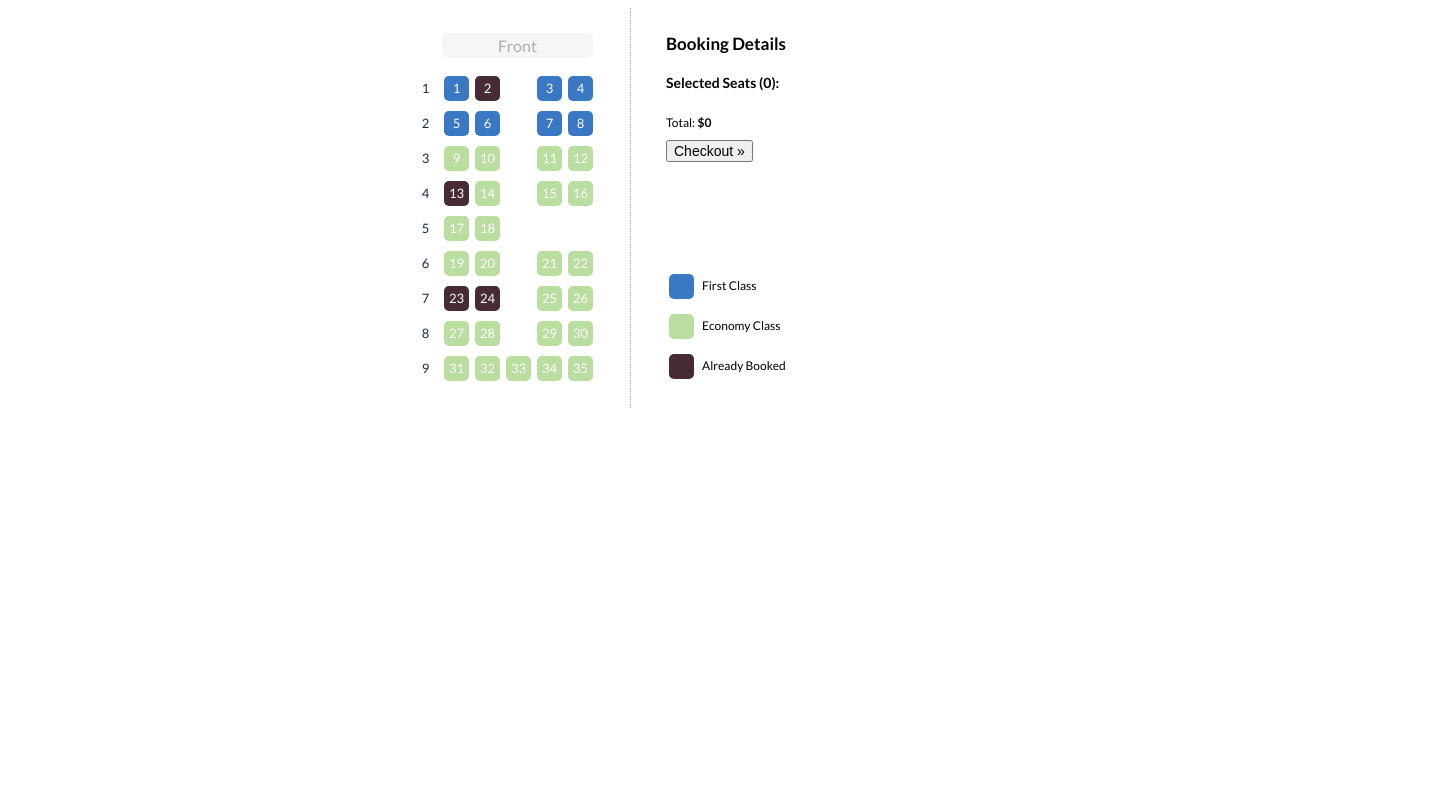
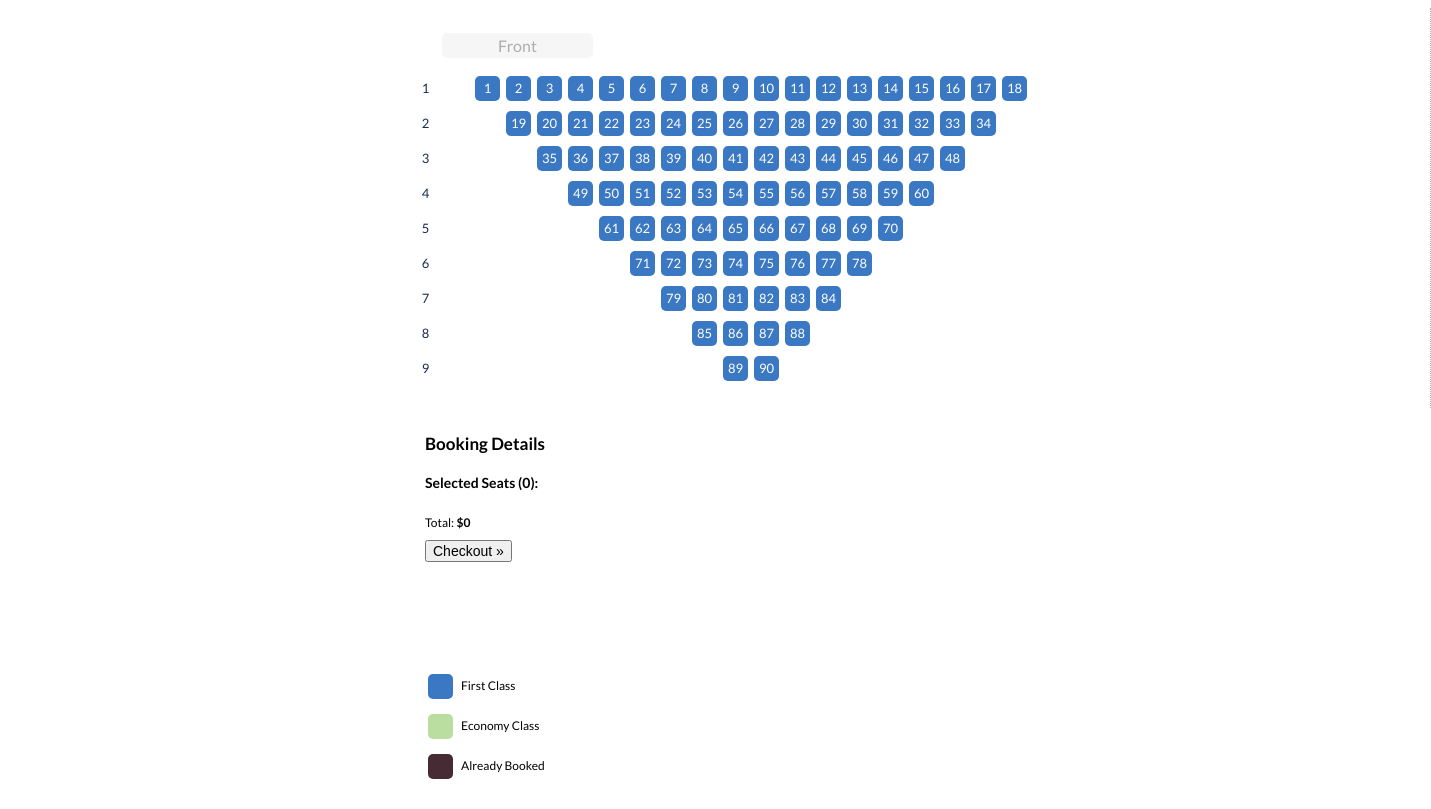
Before and after one commit to ethanshattuck/Seat-Charts-NodeJS, a plain HTML site: page public/index.html in a window 1280 px wide. Shown: the whole page, 1431 px wide, since content can reach past the window. Drawn offline with nearby package versions, Linux system fonts and the light colour scheme.

Commit message:
Changed shape of seating arrangement

```diff
--- a/public/index.html
+++ b/public/index.html
@@ -42,15 +42,15 @@
 				$total = $('#total'),
 				sc = $('#seat-map').seatCharts({
 				map: [
-					'ff_ff',
-					'ff_ff',
-					'ee_ee',
-					'ee_ee',
-					'ee___',
-					'ee_ee',
-					'ee_ee',
-					'ee_ee',
-					'eeeee',
+					'_ffffffffffffffffff_',
+					'__ffffffffffffffff__',
+					'___ffffffffffffff___',
+					'____ffffffffffff____',
+					'_____ffffffffff_____',
+					'______ffffffff______',
+					'_______ffffff_______',
+					'________ffff________',
+					'_________ff_________',
 				],
 				seats: {
 					f: {
@@ -117,7 +117,7 @@
 				});
 
 
-				sc.get(['1_2', '4_1', '7_1', '7_2']).status('unavailable');
+				//sc.get(['1_2', '4_1', '7_1', '7_2']).status('unavailable');
 
 			});
 
--- a/public/style.css
+++ b/public/style.css
@@ -71,7 +71,7 @@ div.seatCharts-seat.unavailable {
 }
 div.seatCharts-container {
 	border-right: 1px dotted #adadad;
-	width: 200px;
+	width: 1000px;
 	padding: 20px;
 	float: left;
 }
```
